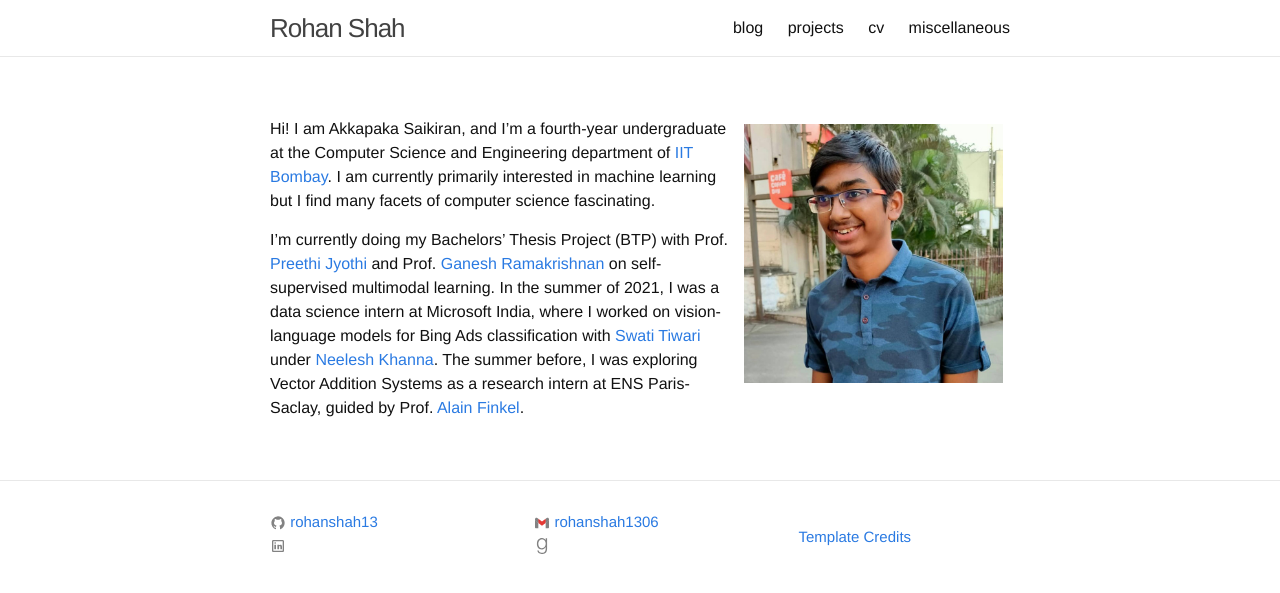
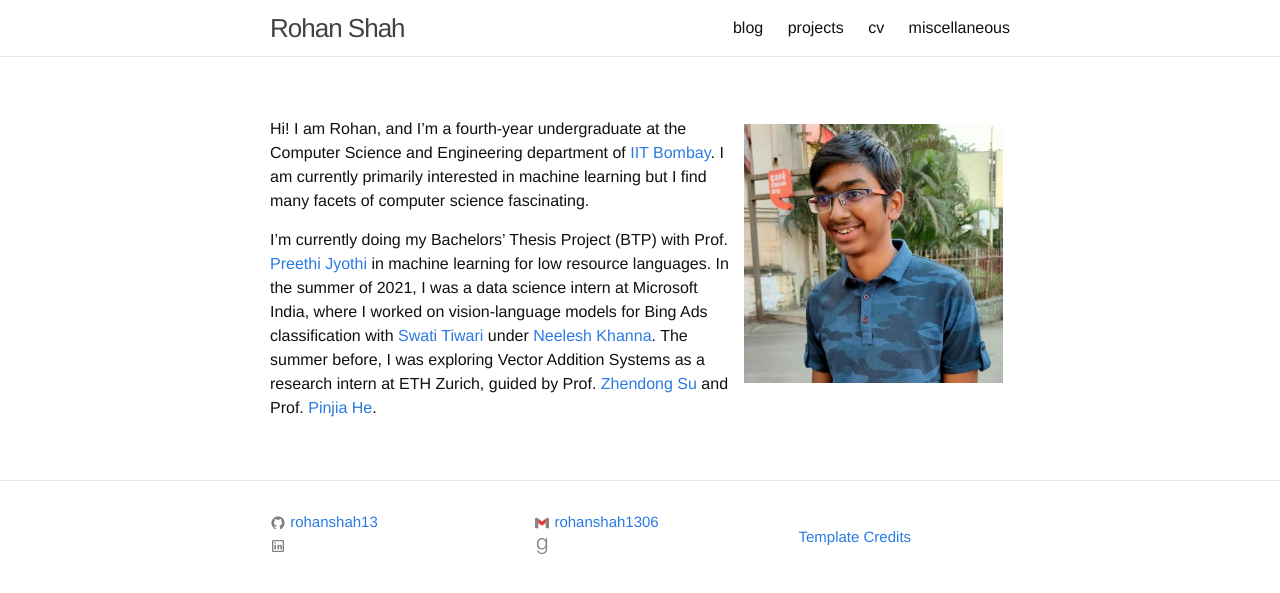
Before and after one commit to rohanshah13/rohanshah13.github.io, a Jekyll site: the page built from index.md, in a window 1280 px wide. Shown: the top 593 px of the page. Built offline with Jekyll 4.4.1, drawn with Linux system fonts in a browser that asks for light colours; comment, search, counter and statistics services are not loaded.

Commit message:
changed name

```diff
--- a/index.md
+++ b/index.md
@@ -5,12 +5,12 @@ layout: page
 
 <img style="float: right; width: 35%; padding: 7px;" src=" {{ site.url }}/assets/images/me.jpeg">
 
-Hi! I am Akkapaka Saikiran, and I'm a fourth-year undergraduate at the Computer Science and Engineering department of [IIT Bombay](https://www.cse.iitb.ac.in/).
+Hi! I am Rohan, and I'm a fourth-year undergraduate at the Computer Science and Engineering department of [IIT Bombay](https://www.cse.iitb.ac.in/).
 I am currently primarily interested in machine learning but I find many facets of computer science fascinating.
 
-I'm currently doing my Bachelors' Thesis Project (BTP) with Prof. [Preethi Jyothi](https://www.cse.iitb.ac.in/~pjyothi/) and Prof. [Ganesh Ramakrishnan](https://www.cse.iitb.ac.in/~ganesh/) on self-supervised multimodal learning.
+I'm currently doing my Bachelors' Thesis Project (BTP) with Prof. [Preethi Jyothi](https://www.cse.iitb.ac.in/~pjyothi/) in machine learning for low resource languages.
 In the summer of 2021, I was a data science intern at Microsoft India, where I worked on vision-language models for Bing Ads classification with [Swati Tiwari](https://www.linkedin.com/in/swati-tiwari-1805/) under [Neelesh Khanna](https://www.linkedin.com/in/nekhanna/).
-The summer before, I was exploring Vector Addition Systems as a research intern at ENS Paris-Saclay, guided by Prof. [Alain Finkel](http://www.lsv.fr/~finkel/).
+The summer before, I was exploring Vector Addition Systems as a research intern at ETH Zurich, guided by Prof. [Zhendong Su](https://people.inf.ethz.ch/suz/) and Prof. [Pinjia He](https://pinjiahe.github.io/).
 
 <!-- You can find some of my writings [here](https://akkapakasaikiran.github.io/archive.html).
 I hope the existence of this site will spur me on to pen down my thoughts more.  -->
```
